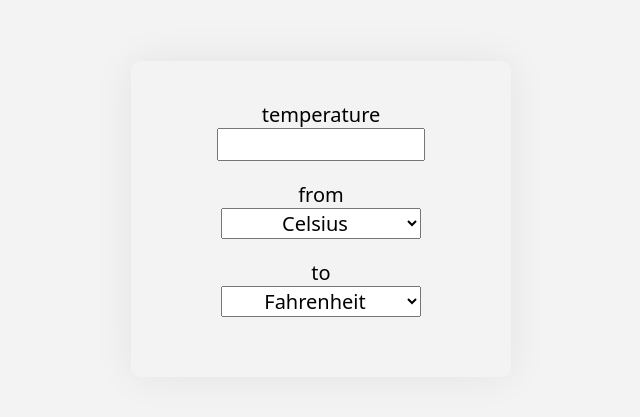
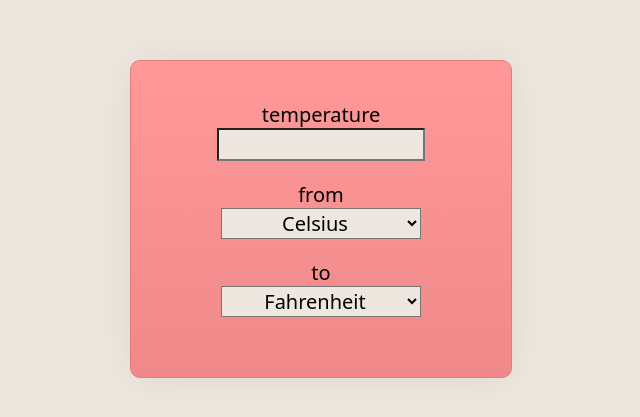
Before and after one commit to thisLinda/pwa-weather, a plain HTML site: page index.html in a window 1280 px wide. Shown: the part 181-598 px from the top of the page, without its empty margins (319-959 px from the left). Drawn offline with Linux system fonts and the light colour scheme.

Commit message:
updating background color to tshirt color

```diff
--- a/converter.css
+++ b/converter.css
@@ -1,5 +1,5 @@
 html {
-  background: rgb(243,243,243);
+  background: #ede7df;
   font-family: system-ui, -apple-system, BlinkMacSystemFont, 'Segoe UI', Roboto, Oxygen, Ubuntu, Cantarell, 'Open Sans', 'Helvetica Neue', sans-serif;
   font-size: 15pt;
 }
@@ -14,13 +14,8 @@ body {
   place-items: center;
 }
 
-/* rem: relative to the font-size of the root element/containing block; in this case the root element has no specific width and is therefore determined by the content */
-/*
-  Padding:
-  The transparent area around the content inside the element. Padding adds space between the content and the element's border.
-*/
-
 #converter {
+  background: #FF9999; background: linear-gradient(to bottom, #FF9999 0%, #F08A8A 100%); background: -webkit-gradient(linear, left top, left bottom, color-stop(0%, #FF9999), color-stop(100%, #F08A8A)); background: -webkit-linear-gradient(top, #FF9999 0%, #F08A8A 100%); background: -moz-linear-gradient(top, #FF9999 0%, #F08A8A 100%); background: -o-linear-gradient(top, #FF9999 0%, #F08A8A 100%); background: -ms-linear-gradient(top, #FF9999 0%, #F08A8A 100%); filter: progid:DXImageTransform.Microsoft.gradient(startColorstr='#FF9999', endColorstr='#F08A8A', GradientType=0); border: 1px solid #E17B7B; box-shadow: inset 0 1px 0 #FFA8A8; -webkit-box-shadow: inset 0 1px 0 #FFA8A8; -moz-box-shadow: inset 0 1px 0 #FFA8A8;
   width: 15rem;
   padding: 2rem;
   border-radius: .5rem;
@@ -31,6 +26,7 @@ body {
 }
 
 #converter input, #converter select {
+  background: #ede7df;
   font-family: inherit;
   font-size: inherit;
   margin-block-end: 1rem;
```
